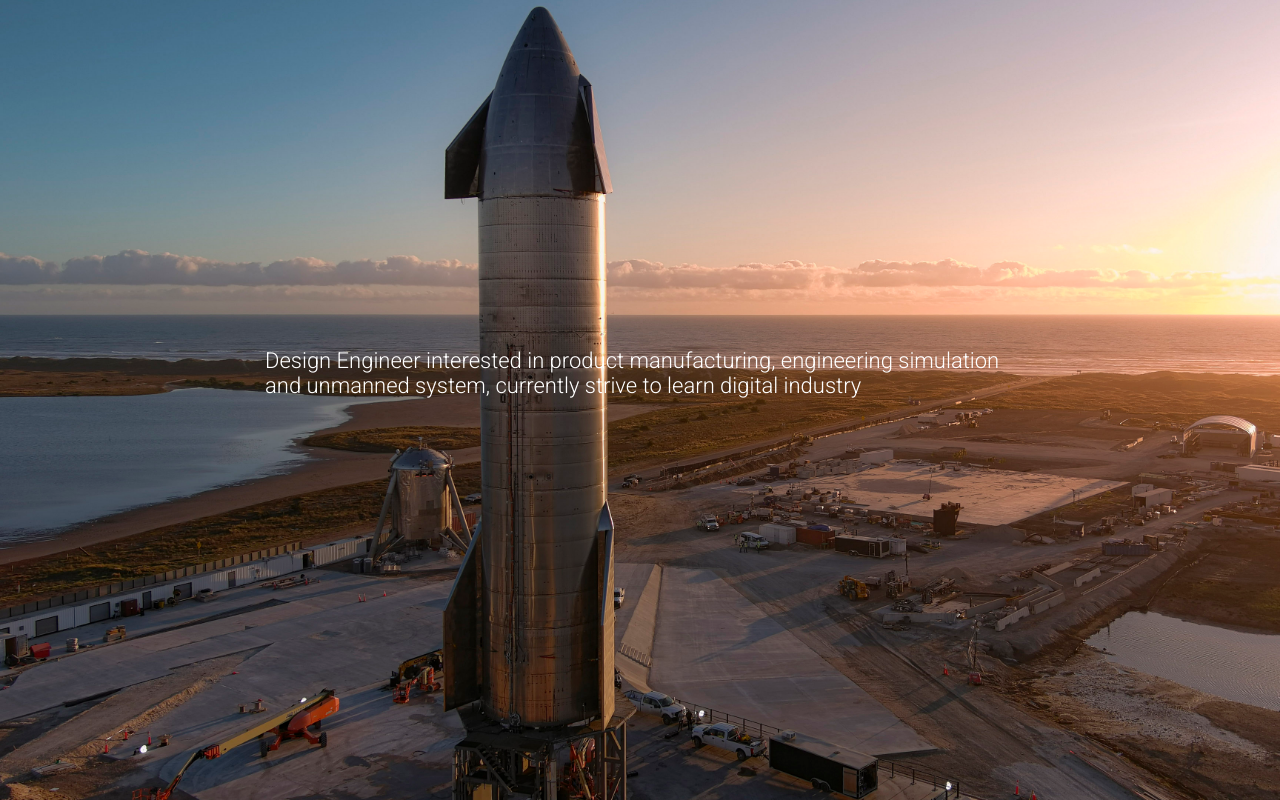
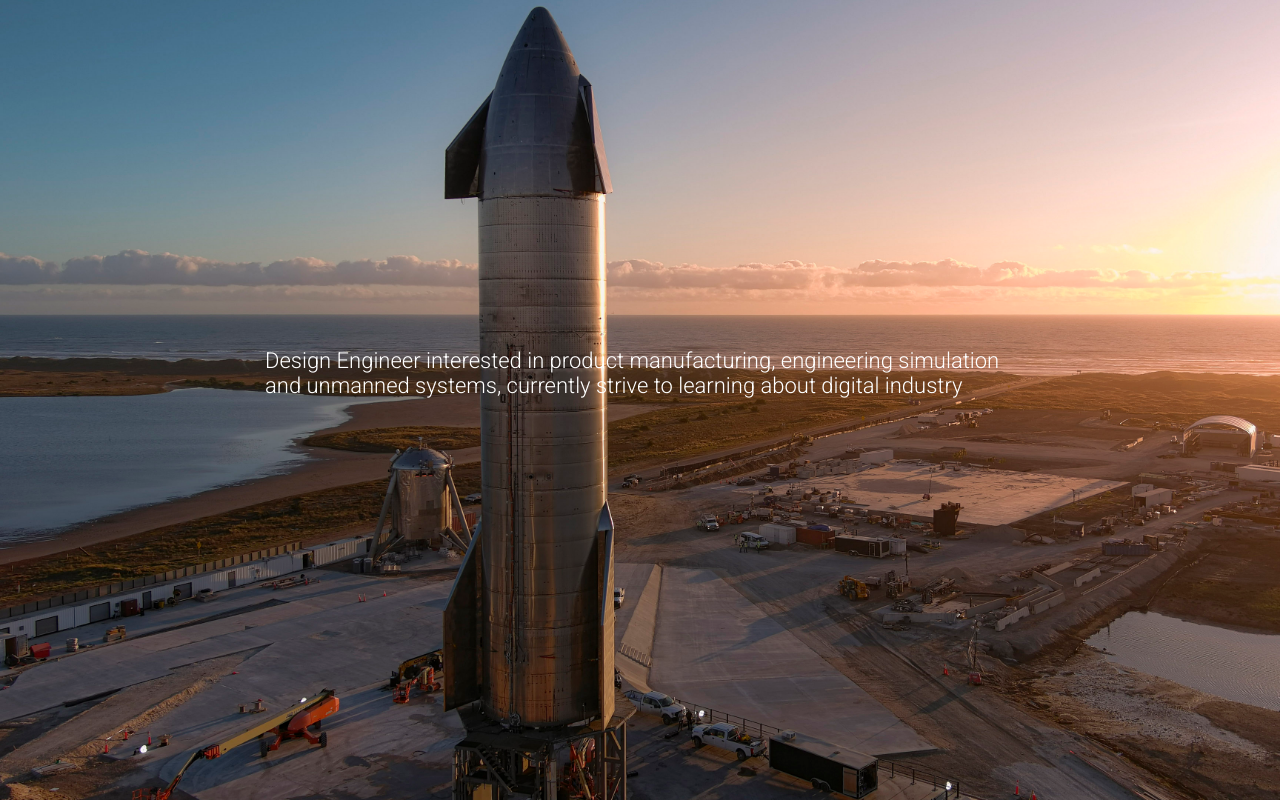
Before and after one commit to kucingkuro/blog, a plain HTML site: page index.html in a window 1280 px wide. Drawn offline with Linux system fonts and the light colour scheme.

Commit message:
Update index.html

```diff
--- a/index.html
+++ b/index.html
@@ -7,7 +7,7 @@
         <link href="https://fonts.googleapis.com/css2?family=Roboto:wght@300&display=swap" rel="stylesheet">
         <body>
             <div class="bio">
-                Design Engineer interested in product manufacturing, engineering simulation and unmanned system, currently strive to learn digital industry
+                Design Engineer interested in product manufacturing, engineering simulation and unmanned systems, currently strive to learning about digital industry
             </div>
         </body>
     </head>
```
